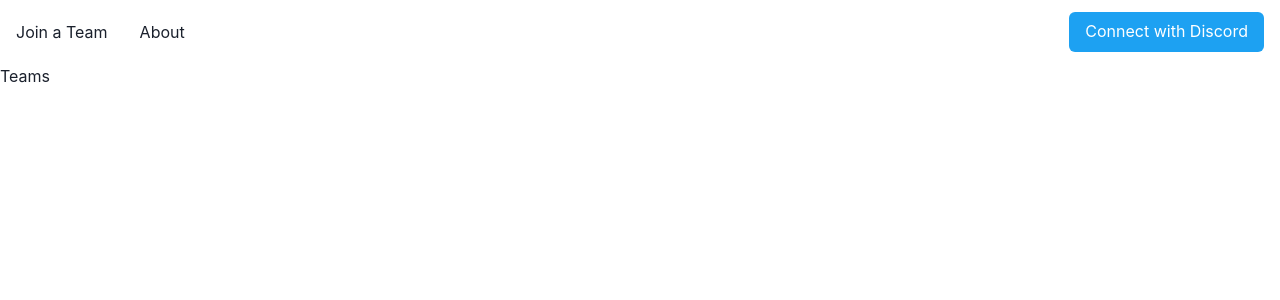
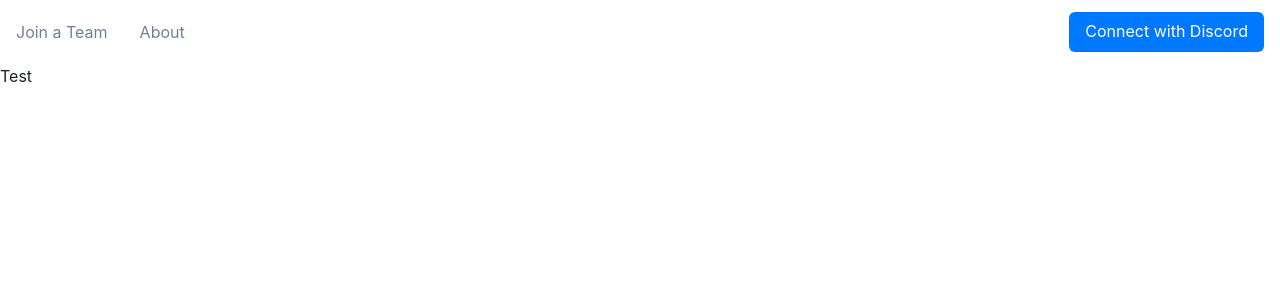
Before and after one commit to imalexhu/omada-frontend, a React (Create React App) app: page /teams in a window 1280 px wide. Shown: the top 300 px of the page. Built offline with nearby package versions, Linux system fonts and the light colour scheme.

Commit message:
Added Header

```diff
--- a/src/components/Layout/Header/Header.js
+++ b/src/components/Layout/Header/Header.js
@@ -2,6 +2,7 @@ import React from "react";
 
 import navLinks from "../../../constants/navLinks.constants";
 
+import HeaderLink from "./HeaderLink";
 import {
     Box,
     Container,
@@ -17,11 +18,11 @@ const Header = () => {
                 <Flex h={16} alignItems="center" justifyContent="space-between">
                     <HStack spacing={8}>
                         {navLinks.defaultLinks.map((item) => (
-                            <Box key={item.to}>{item.name}</Box>
+                            <HeaderLink key={item.to} toRoute={item.to}>{item.name}</HeaderLink>
                         ))}
                     </HStack>
                     <HStack spacing={8}>
-                        <Button colorScheme="twitter">Connect with Discord</Button>
+                        <Button colorScheme="messenger">Connect with Discord</Button>
                     </HStack>
                 </Flex>
             </Container>
--- /dev/null
+++ b/src/components/Layout/Header/HeaderLink.js
@@ -0,0 +1,22 @@
+import React from "react";
+
+import { NavLink } from 'react-router-dom';
+import { Link } from "@chakra-ui/react";
+
+const HeaderLink = ({ children, toRoute, ...rest }) => {
+    return (
+        <Link
+            as={NavLink}
+            to={toRoute}
+            color="gray.500"
+            _hover={{
+                color: "black"
+            }}
+            {...rest}
+        >
+            {children}
+        </Link>
+    );
+}
+
+export default HeaderLink;
--- a/src/styles/theme/components/Link.js
+++ b/src/styles/theme/components/Link.js
@@ -1,5 +1,6 @@
 const Button = {
     baseStyle: {
+        _hover: { textDecoration: "none" },
         _focus: { boxShadow: "none" }
     }
 };
--- a/src/views/Teams/Teams.js
+++ b/src/views/Teams/Teams.js
@@ -3,7 +3,7 @@ import React from "react";
 import { Box } from "@chakra-ui/react";
 
 const Teams = () => {
-    return <Box>Teams</Box>;
+    return <Box>Test</Box>;
 }
 
 export default Teams;
```
Also changed, not shown: 1 other file (tests, documents, lock files or other folders).
